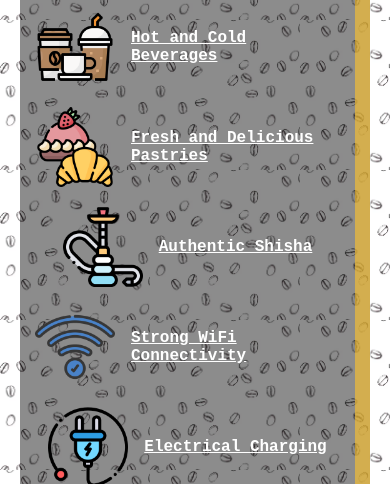
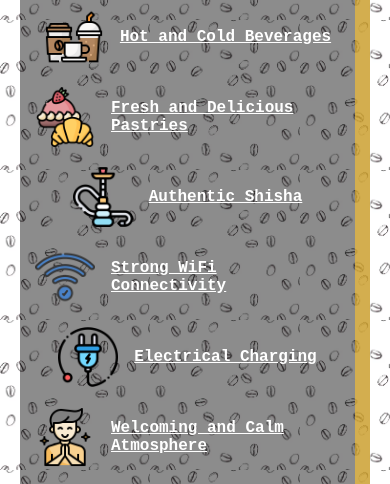
Before and after one commit to BelguesmiSakr/newscoffee, a plain HTML site: page index.html in a window 390 px wide. Shown: the part 280-764 px from the top of the page. Drawn offline with Linux system fonts and the light colour scheme.

Commit message:
style updates

```diff
--- a/style.css
+++ b/style.css
@@ -143,4 +143,8 @@
      .service-desc {
          display: none;
      }
+
+     .service-item img {
+         max-width: 60px;
+     }
  }
```
